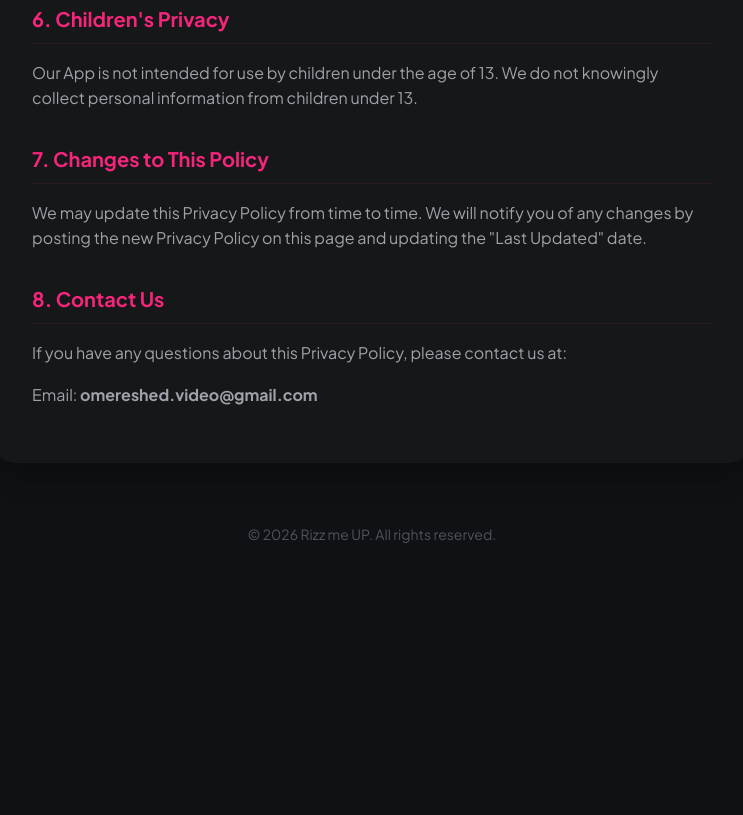
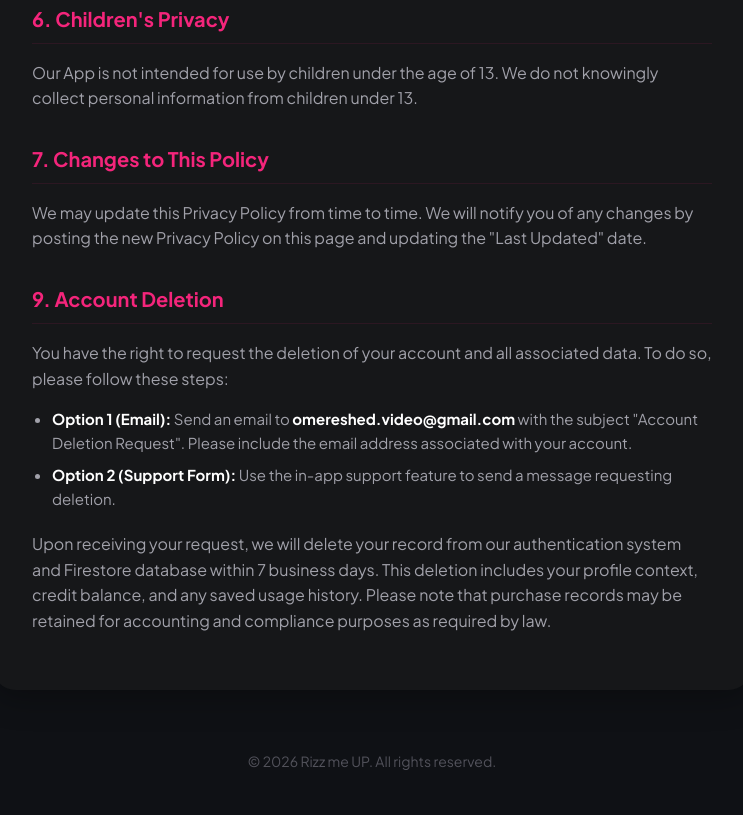
Before and after one commit to omereshed-studio/rizzmeup-privacy, a plain HTML site: page index.html in a window 1280 px wide. Shown: the part 2271-3086 px from the top of the page, without its empty margins (268-1011 px from the left). Before the commit the page ends 2897 px from the top, so only its background shows below. Drawn offline with Linux system fonts and the light colour scheme.

Commit message:
Update index.html

```diff
--- a/index.html
+++ b/index.html
@@ -258,9 +258,22 @@
             <p>We may update this Privacy Policy from time to time. We will notify you of any changes by posting the new
                 Privacy Policy on this page and updating the "Last Updated" date.</p>
 
-            <h2>8. Contact Us</h2>
-            <p>If you have any questions about this Privacy Policy, please contact us at:</p>
-            <p>Email: <strong>omereshed.video@gmail.com</strong></p>
+            <h2>9. Account Deletion</h2>
+            <div id="delete-account">
+                <p>You have the right to request the deletion of your account and all associated data. To do so, please
+                    follow these steps:</p>
+                <ul>
+                    <li><strong>Option 1 (Email):</strong> Send an email to <strong>omereshed.video@gmail.com</strong>
+                        with the subject "Account Deletion Request". Please include the email address associated with
+                        your account.</li>
+                    <li><strong>Option 2 (Support Form):</strong> Use the in-app support feature to send a message
+                        requesting deletion.</li>
+                </ul>
+                <p>Upon receiving your request, we will delete your record from our authentication system and Firestore
+                    database within 7 business days. This deletion includes your profile context, credit balance, and
+                    any saved usage history. Please note that purchase records may be retained for accounting and
+                    compliance purposes as required by law.</p>
+            </div>
         </div>
 
         <div class="footer">
```
